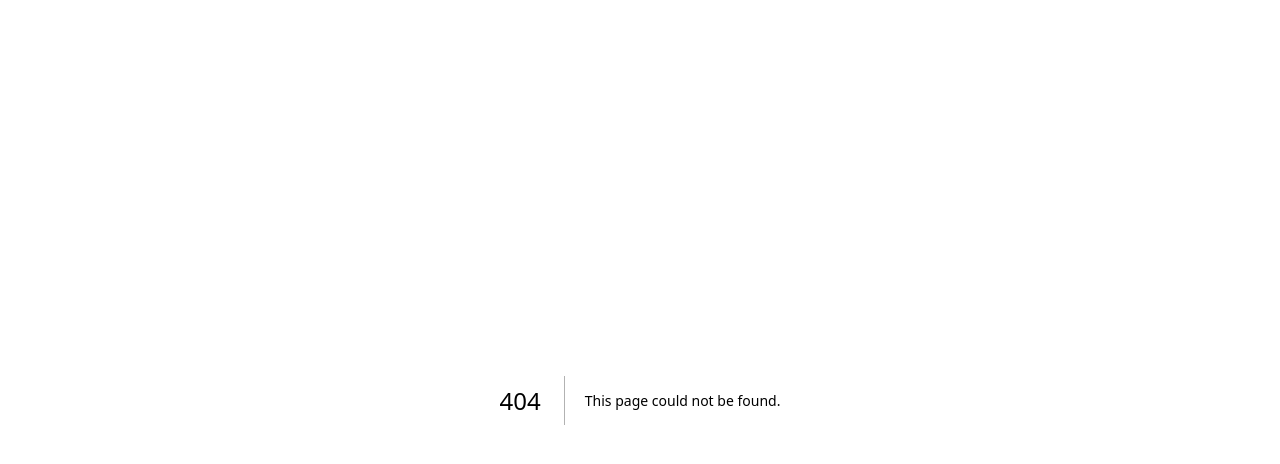
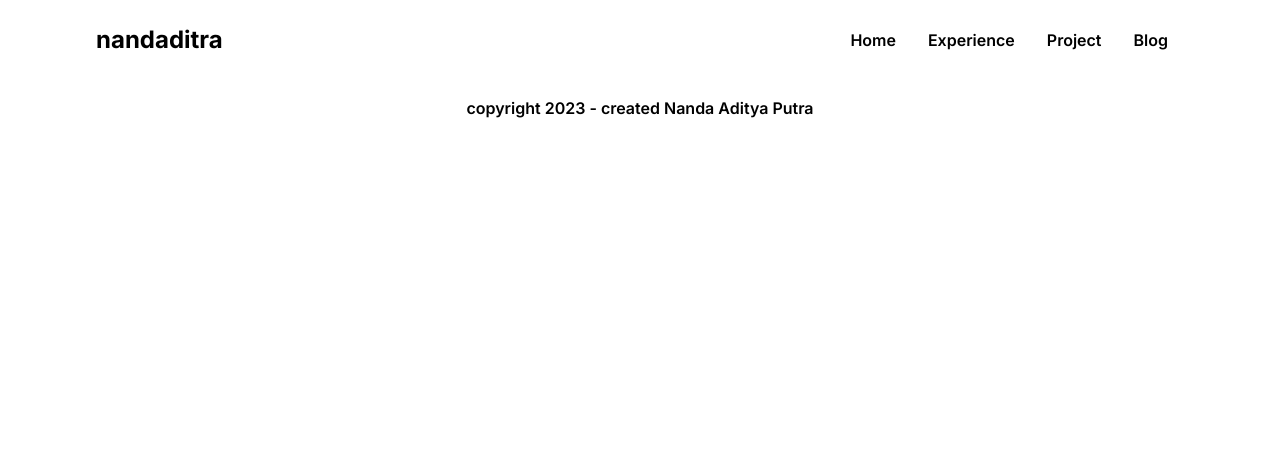
Before and after one commit to nandaditra/portofolio, a Next.js app: page /fxmedia in a window 1280 px wide. Before the commit this address had no page. Shown: the top 464 px of the page. Built offline with nearby package versions, Linux system fonts and the light colour scheme.

Commit message:
add font-bold

```diff
--- a/src/app/footer.tsx
+++ b/src/app/footer.tsx
@@ -2,7 +2,7 @@ import React from 'react'
 
 export default function Footer() {
     return (
-        <footer className="text-center py-4">
+        <footer className="text-center py-4 text-black font-semibold">
             copyright 2023 - created Nanda Aditya Putra
         </footer>
     )
--- /dev/null
+++ b/src/app/fxmedia/page.tsx
@@ -0,0 +1,11 @@
+import Header from '../header'
+import Footer from '../footer'
+
+export default function FXMedia(){
+    return (
+        <div>
+               <Header />
+               <Footer />
+        </div>
+    )
+}
```
Also changed, not shown: src/app/bangkit/page.tsx (added), src/app/okegarden/page.tsx (added), src/app/sagara/page.tsx (added).
